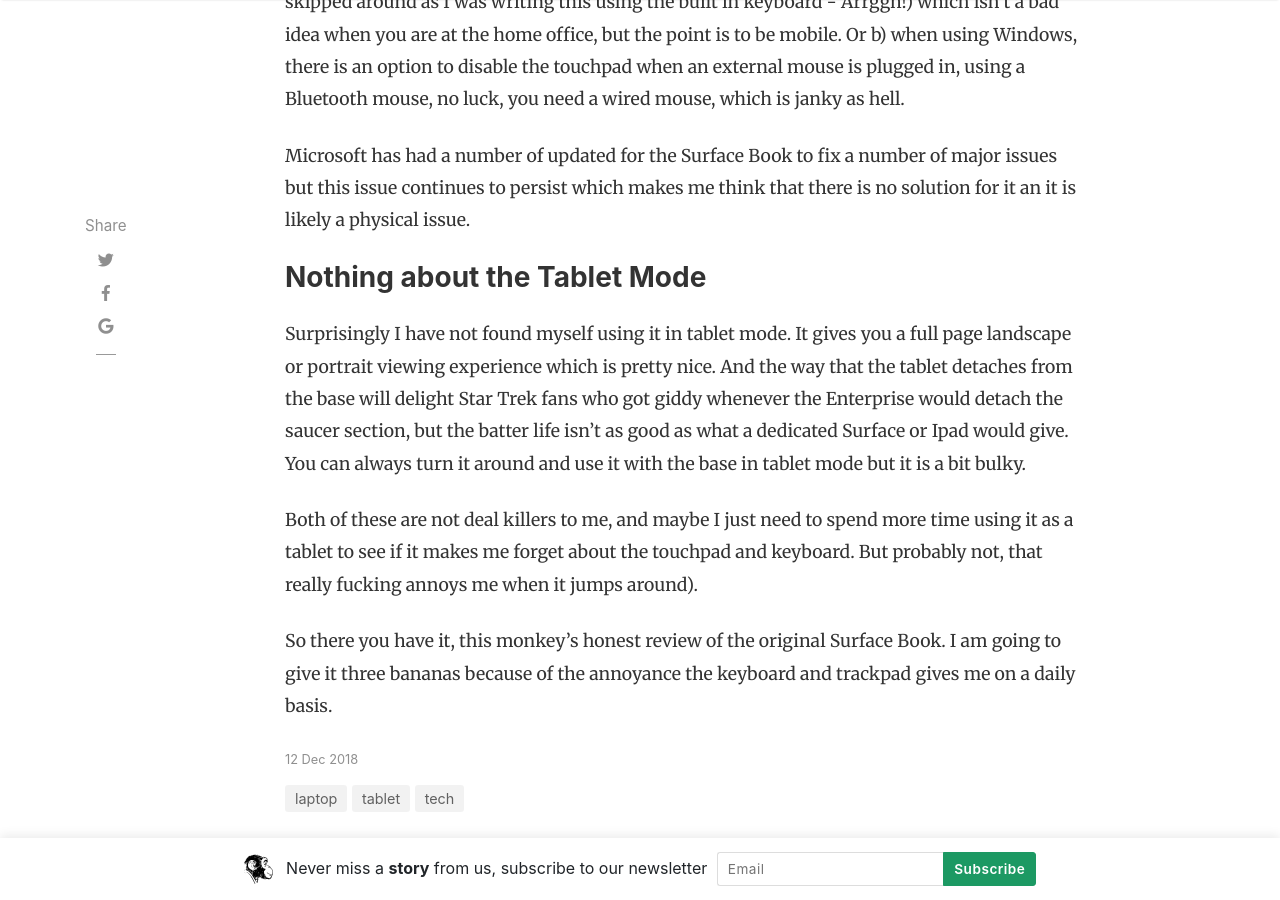
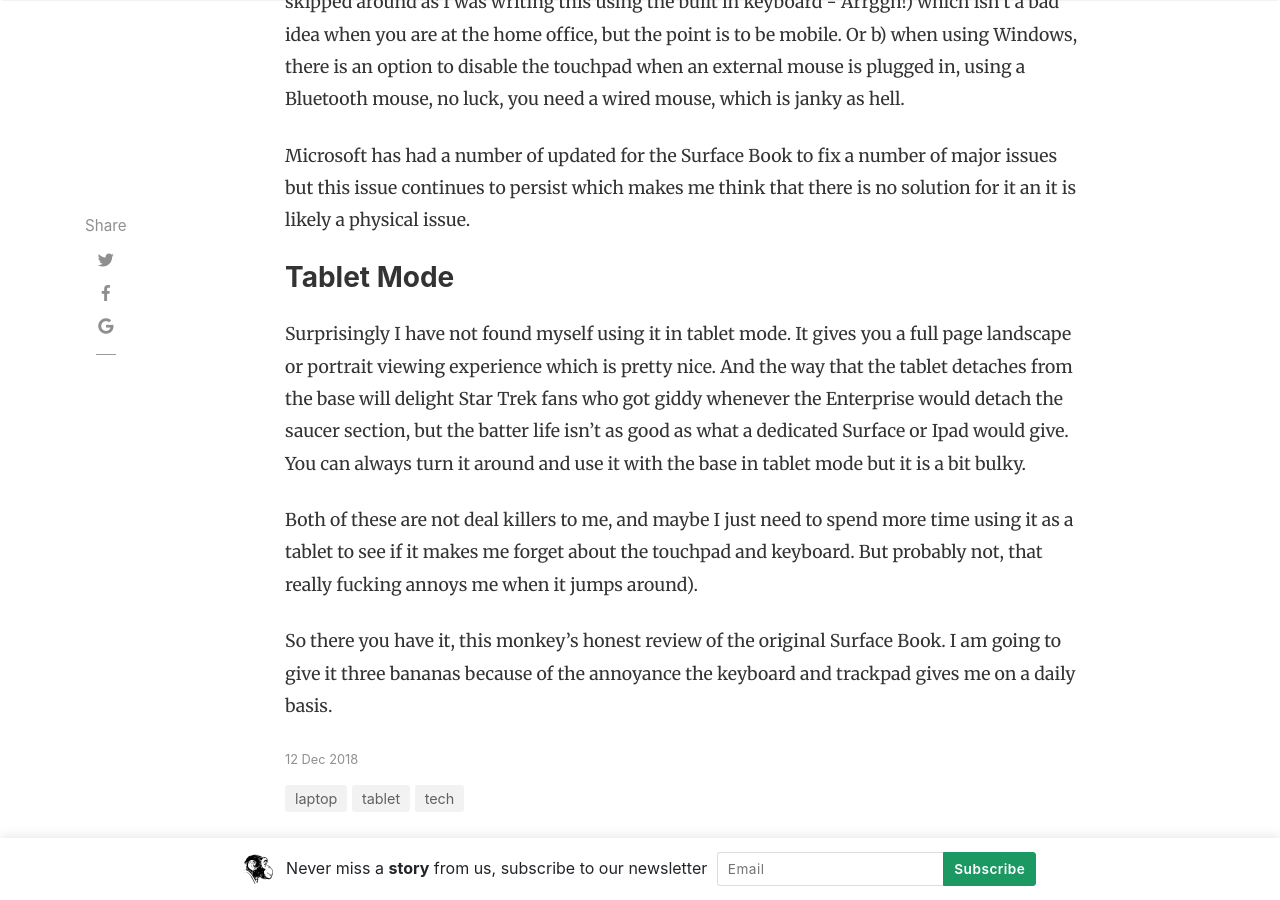
Before and after one commit to reviewmonkeyrepo/reviewmonkey, a Jekyll site: the page built from _posts/2018-12-12-surfacebook.md, in a window 1280 px wide and 900 px high, scrolled down 3857 px. Built offline with Jekyll 4.4.1, drawn with Linux system fonts in a browser that asks for light colours; nearby versions of some CDN libraries; comment, search, counter and statistics services are not loaded.

Commit message:
Update to Surface Book post.

```diff
--- a/_posts/2018-12-12-surfacebook.md
+++ b/_posts/2018-12-12-surfacebook.md
@@ -57,7 +57,7 @@ The only solution I have found for this is to either a) use an external keyboard
 
 Microsoft has had a number of updated for the Surface Book to fix a number of major issues but this issue continues to persist which makes me think that there is no solution for it an it is likely a physical issue.
 
-### Nothing about the Tablet Mode ###
+### Tablet Mode ###
 
 Surprisingly I have not found myself using it in tablet mode. It gives you a full page landscape or portrait viewing experience which is pretty nice. And the way that the tablet detaches from the base will delight Star Trek fans who got giddy whenever the Enterprise would detach the saucer section, but the batter life isn't as good as what a dedicated Surface or Ipad would give. You can always turn it around and use it with the base in tablet mode but it is a bit bulky.
 
```
